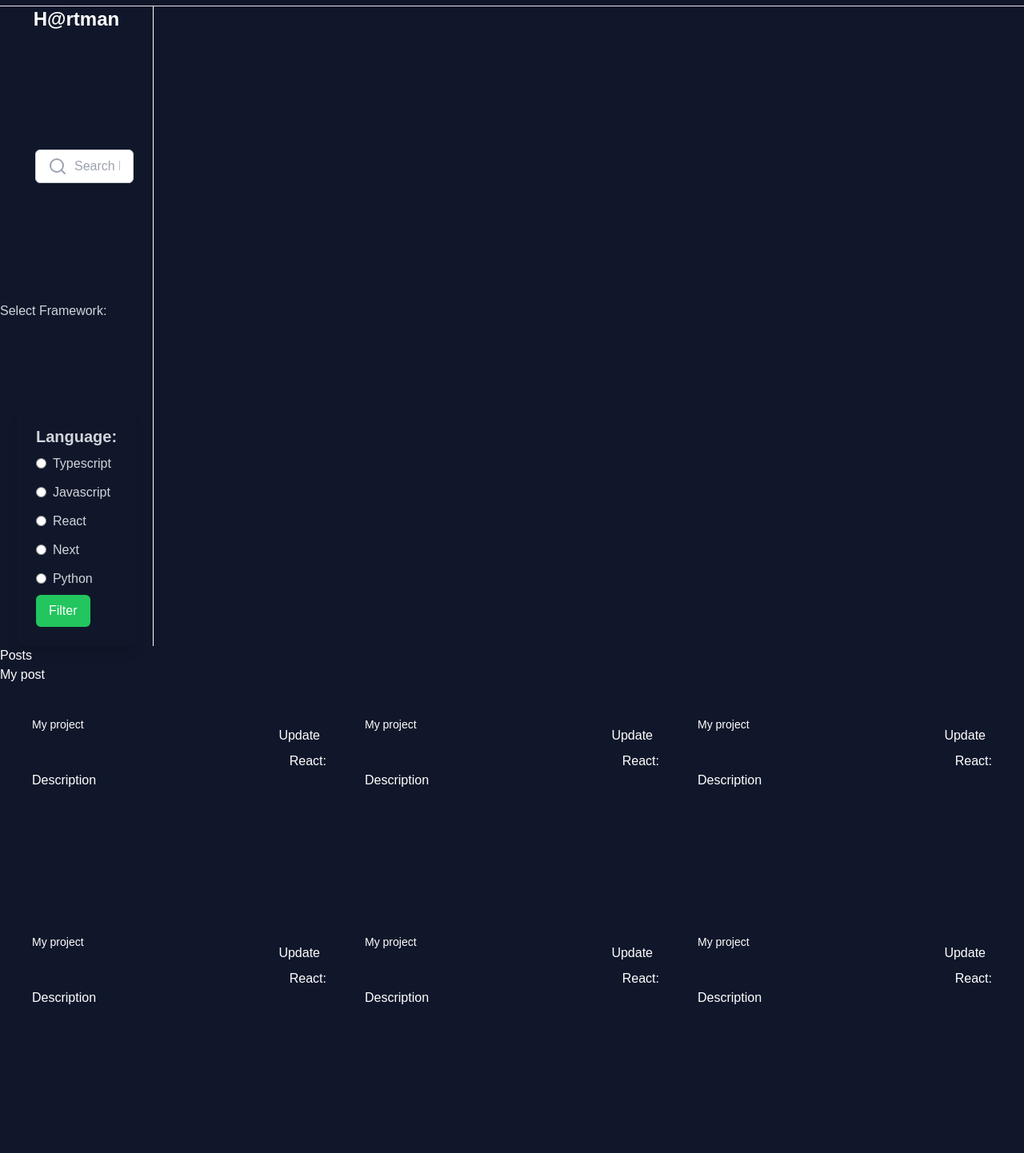
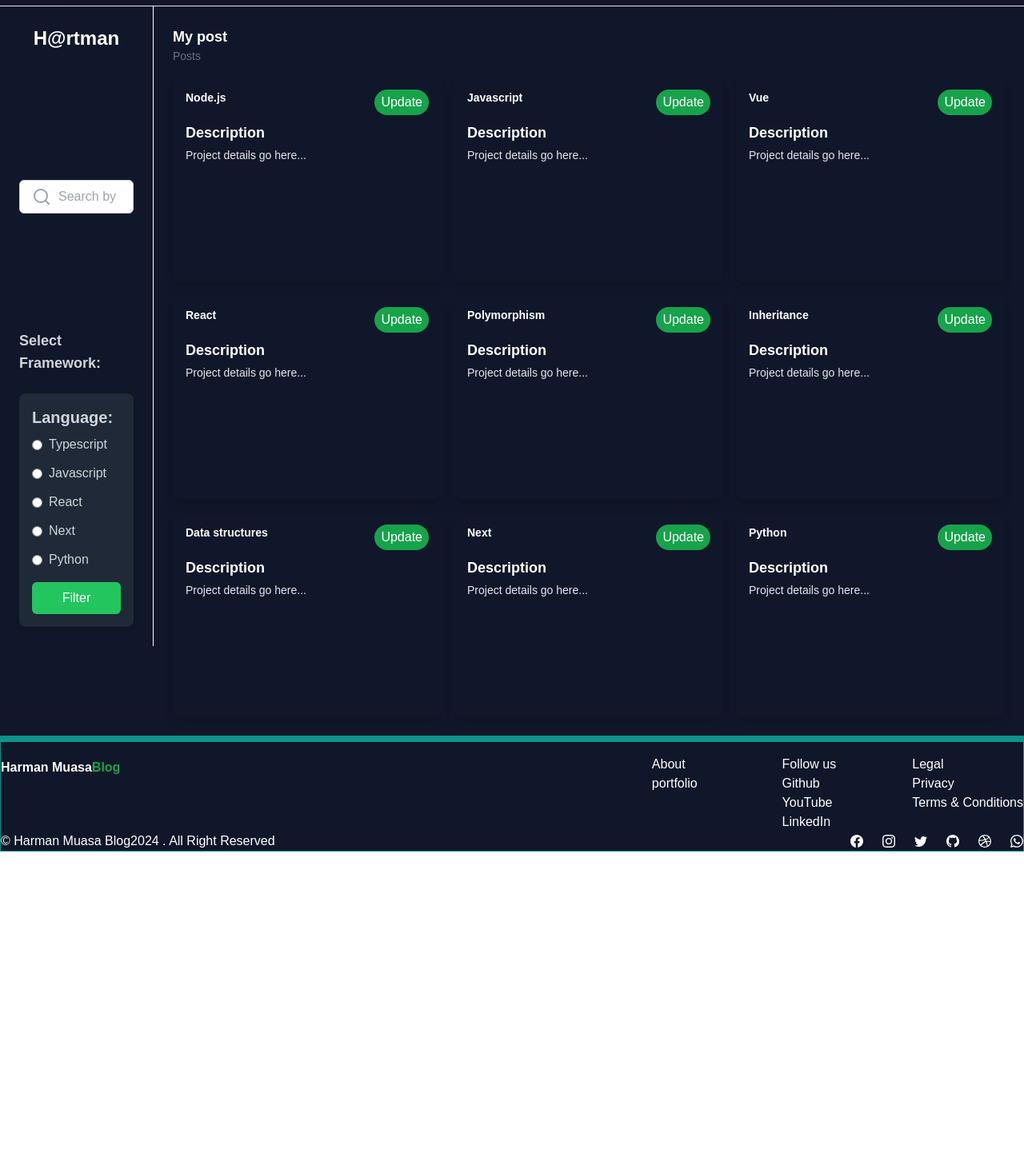
Before and after one commit to Muasa-harman/harman-muasa-blog, a Next.js app: page /posts in a window 1280 px wide. Shown: the part 48-1490 px from the top of the page at 80% size. After the commit the page ends 1113 px from the top, so only its background shows below. Built offline with nearby package versions, Linux system fonts and the light colour scheme; a web font is replaced by a local one.

Commit message:
postcard

```diff
--- a/src/app/posts/page.tsx
+++ b/src/app/posts/page.tsx
@@ -4,76 +4,31 @@ import React from "react";
 
 const page = () => {
   return (
-    <div className="">
-      <Sidebar />
-      <div className="flex">Posts</div>
-      <h5 className="">My post</h5>
+    <div className="flex">
+      {/* Sidebar */}
+      <div className="sticky top-0 h-screen">
+        <Sidebar />
+      </div>
 
-      <div className="flex flex-col p-6">
+      {/* Main Content */}
+      <div className="flex-1 p-6">
+        {/* Header */}
+        <div className="mb-4">
+          <h5 className="text-lg font-semibold">My post</h5>
+          <div className="text-sm text-gray-500">Posts</div>
+        </div>
+
+        {/* Grid of PostCards */}
         <div className="grid grid-cols-3 gap-4">
-          <PostCard
-            card={{
-              title: "Node.js",
-              slug: "",
-              image: "",
-            }}
-          />
-          <PostCard
-            card={{
-              title: "Javascript",
-              slug: "",
-              image: "",
-            }}
-          />
-          <PostCard
-            card={{
-              title: "Vue",
-              slug: "8",
-              image: "",
-            }}
-          />
-          <PostCard
-            card={{
-              title: "React",
-              slug: "9",
-              image: "",
-            }}
-          />
-          <PostCard
-            card={{
-              title: "Polymorphism",
-              slug: "",
-              image: "",
-            }}
-          />
-          <PostCard
-            card={{
-              title: "Inheritance",
-              slug: "",
-              image: "",
-            }}
-          />
-          <PostCard
-            card={{
-              title: "Data structures",
-              slug: "",
-              image: "",
-            }}
-          />
-          <PostCard
-            card={{
-              title: "Next",
-              slug: "",
-              image: "",
-            }}
-          />
-          <PostCard
-            card={{
-              title: "Python",
-              slug: "",
-              image: "",
-            }}
-          />
+          <PostCard card={{ title: "Node.js", slug: "", image: "" }} />
+          <PostCard card={{ title: "Javascript", slug: "", image: "" }} />
+          <PostCard card={{ title: "Vue", slug: "8", image: "" }} />
+          <PostCard card={{ title: "React", slug: "9", image: "" }} />
+          <PostCard card={{ title: "Polymorphism", slug: "", image: "" }} />
+          <PostCard card={{ title: "Inheritance", slug: "", image: "" }} />
+          <PostCard card={{ title: "Data structures", slug: "", image: "" }} />
+          <PostCard card={{ title: "Next", slug: "", image: "" }} />
+          <PostCard card={{ title: "Python", slug: "", image: "" }} />
         </div>
       </div>
     </div>
@@ -81,3 +36,88 @@ const page = () => {
 };
 
 export default page;
+
+
+// import PostCard from "@/components/PostCard";
+// import Sidebar from "@/components/Sidebar";
+// import React from "react";
+
+// const page = () => {
+//   return (
+//     <div className="">
+//       <Sidebar />
+//       <div className="flex">Posts</div>
+//       <h5 className="">My post</h5>
+
+//       <div className="flex flex-col p-6">
+//         <div className="grid grid-cols-3 gap-4">
+//           <PostCard
+//             card={{
+//               title: "Node.js",
+//               slug: "",
+//               image: "",
+//             }}
+//           />
+//           <PostCard
+//             card={{
+//               title: "Javascript",
+//               slug: "",
+//               image: "",
+//             }}
+//           />
+//           <PostCard
+//             card={{
+//               title: "Vue",
+//               slug: "8",
+//               image: "",
+//             }}
+//           />
+//           <PostCard
+//             card={{
+//               title: "React",
+//               slug: "9",
+//               image: "",
+//             }}
+//           />
+//           <PostCard
+//             card={{
+//               title: "Polymorphism",
+//               slug: "",
+//               image: "",
+//             }}
+//           />
+//           <PostCard
+//             card={{
+//               title: "Inheritance",
+//               slug: "",
+//               image: "",
+//             }}
+//           />
+//           <PostCard
+//             card={{
+//               title: "Data structures",
+//               slug: "",
+//               image: "",
+//             }}
+//           />
+//           <PostCard
+//             card={{
+//               title: "Next",
+//               slug: "",
+//               image: "",
+//             }}
+//           />
+//           <PostCard
+//             card={{
+//               title: "Python",
+//               slug: "",
+//               image: "",
+//             }}
+//           />
+//         </div>
+//       </div>
+//     </div>
+//   );
+// };
+
+// export default page;
--- a/src/components/PostCard.tsx
+++ b/src/components/PostCard.tsx
@@ -1,37 +1,76 @@
 import Link from "next/link";
 
-interface PostCardProps{
+interface PostCardProps {
   card: {
-    title: string,
-    slug:string,
-    image:string,
+    title: string;
+    slug: string;
+    image: string;
   };
 }
 
+const PostCard: React.FC<PostCardProps> = ({ card }) => {
+  return (
+    <Link href={`/details/${card.slug}`}>
+      <div
+        style={{ backgroundImage: `url(${card.image})` }}
+        className="bg-cover bg-center text-white rounded-lg p-4 h-64 transition-transform hover:scale-105 shadow-lg"
+      >
+        {/* Card Header */}
+        <div className="flex justify-between items-start mb-2">
+          <span className="text-sm font-semibold">{card.title}</span>
+          <button className="text-white px-2 py-1 rounded-full bg-green-600 hover:bg-green-700">
+            Update
+          </button>
+        </div>
+
+        {/* Card Body */}
+        <div className="mt-2">
+          <h4 className="text-lg font-bold">Description</h4>
+          <p className="text-sm text-gray-200 mt-1">Project details go here...</p>
+        </div>
+      </div>
+    </Link>
+  );
+};
+
+export default PostCard;
 
 
-const PostCard: React.FC<PostCardProps> = ()=>{
-  return(
-    <Link href={'/details'}>
-    <div style={{backgroundImage:""}} className={`bg-cover bg-center text-white rounded-lg p-4 h-64 transition-transform hover:scale-105`}>
-      <div className="flex justify-between items-start">
-        <span className="text-sm">My project</span>
-        <div className="flex flex-col items-end mt-2">
-        <button className={`text-white px-2 py-1 rounded-full bg-custom-green`}>Update</button>
-        <div className="flex mt-1">
-          <h5 className="">React:</h5>
-        </div>
-        </div>
-      </div>
-      <div className="">
-        <h4 className="">Description</h4>
-      </div>
-    </div>
-    </Link>
-  )
-}
 
-export default PostCard;
+// import Link from "next/link";
+
+// interface PostCardProps{
+//   card: {
+//     title: string,
+//     slug:string,
+//     image:string,
+//   };
+// }
+
+
+
+// const PostCard: React.FC<PostCardProps> = ()=>{
+//   return(
+//     <Link href={'/details'}>
+//     <div style={{backgroundImage:""}} className={`bg-cover bg-center text-white rounded-lg p-4 h-64 transition-transform hover:scale-105`}>
+//       <div className="flex justify-between items-start">
+//         <span className="text-sm">My project</span>
+//         <div className="flex flex-col items-end mt-2">
+//         <button className={`text-white px-2 py-1 rounded-full bg-custom-green`}>Update</button>
+//         <div className="flex mt-1">
+//           <h5 className="">React:</h5>
+//         </div>
+//         </div>
+//       </div>
+//       <div className="">
+//         <h4 className="">Description</h4>
+//       </div>
+//     </div>
+//     </Link>
+//   )
+// }
+
+// export default PostCard;
 
 // "use client"
 
--- a/src/components/Sidebar.tsx
+++ b/src/components/Sidebar.tsx
@@ -1,44 +1,41 @@
 "use client";
 
 import { Search } from "lucide-react";
-import Link from "next/link";
-import { usePathname, useRouter } from "next/navigation";
-import Router from "next/router";
+import { useRouter } from "next/navigation";
 import React, { useState } from "react";
 
 const Sidebar: React.FC = () => {
   const router = useRouter();
-  const pathname = usePathname();
   const [searchTerm, setSearchTerm] = useState("");
+  const [selectedFramework, setSelectedFramework] = useState("");
 
   const handleSearch = (e: React.ChangeEvent<HTMLInputElement>) => {
-    e.preventDefault();
+    setSearchTerm(e.target.value);
   };
 
-  const handleButtonSearch = (e:React.FormEvent) =>{
+  const handleFrameworkChange = (e: React.ChangeEvent<HTMLInputElement>) => {
+    setSelectedFramework(e.target.value);
+  };
+
+  const handleButtonSearch = (e: React.FormEvent) => {
     e.preventDefault();
-    router.push('/post')
-  }
+    router.push("/post");
+  };
+
   return (
-    <div className="flex flex-col justify-between h-screen w-48 text-gray-300 border-r border-white">
-      <div className="">
-        <h1 className="text-2xl font-bold text-white position-sticky text-center">
-          H@rtman
-        </h1>
+    <div className="flex flex-col justify-between h-screen w-48 text-gray-300 border-r border-white p-6">
+      {/* Sidebar Header */}
+      <div className="text-center mb-4">
+        <h1 className="text-2xl font-bold text-white">H@rtman</h1>
       </div>
-      <div className="flex flex-col space-y-4 p-6">
+
       {/* Search Input */}
-        <form
-          className="flex flex-col flex-grow mb-4"
-          // onSubmit={handleSearch}
-        >
-
-        <div className="relative ml-5 max-w-md mx-auto mt-4">
-          <div className="relative">
+      <form className="flex flex-col mb-4">
+        <div className="relative max-w-md mx-auto mt-4">
           <input
             type="text"
             value={searchTerm}
-              onChange={(e) => setSearchTerm(e.target.value)}
+            onChange={handleSearch}
             placeholder="Search by distance, keyword..."
             className="border border-gray-300 rounded-md pl-12 pr-4 py-2 w-full bg-custom-dark text-gray-100 placeholder-gray-400 focus:outline-none focus:ring-2 focus:ring-blue-500 focus:border-transparent"
           />
@@ -46,75 +43,35 @@ const Sidebar: React.FC = () => {
             <Search className="text-gray-400" />
           </div>
         </div>
-        </div>
       </form>
-      </div>
-      <h4 className="">Select Framework:</h4>
+
+      {/* Framework Selection */}
       <div className="space-y-6">
-      <div className="flex justify-around space-x-16">
-        <div className="max-w-lg shadow-lg rounded-lg p-6">
+        <h4 className="text-lg font-semibold">Select Framework:</h4>
+        <div className="max-w-lg rounded-lg p-4 bg-gray-800 shadow-md">
           <h2 className="text-xl font-bold mb-2">Language:</h2>
           <div className="space-y-3">
-            <label className="flex items-center">
+            {["Typescript", "Javascript", "React", "Next", "Python"].map((framework) => (
+              <label key={framework} className="flex items-center">
                 <input
                   type="radio"
                   name="framework"
-                // checked={selectedFrame === "typescript"}
-                value="any"
-                // checked={selectedDistance === "any"}
-                onChange={handleSearch}
+                  value={framework.toLowerCase()}
+                  checked={selectedFramework === framework.toLowerCase()}
+                  onChange={handleFrameworkChange}
                   className="form-radio text-custom-purple"
                 />
-              <span className="ml-2">Typescript</span>
+                <span className="ml-2">{framework}</span>
               </label>
-            <label className="flex items-center">
-              <input
-                type="radio"
-                name="distance"
-                value="under_3"
-                // checked={selectedFrame === "typescript"}
-                // onChange={handleDistanceChange}
-                className="form-radio text-custom-purple"
-              />
-              <span className="ml-2">Javascript</span>
-            </label>
-            <label className="flex items-center">
-              <input
-                type="radio"
-                name="distance"
-                value="3_to_6"
-                // checked={selectedFrame === "react"}
-                // onChange={handleDistanceChange}
-                className="form-radio text-custom-purple"
-              />
-              <span className="ml-2">React</span>
-            </label>
-            <label className="flex items-center">
-              <input
-                type="radio"
-                name="distance"
-                value="6_to_15"
-                // checked={selectedFrame ==="next"}
-                // onChange={handleDistanceChange}
-                className="form-radio text-custom-purple"
-              />
-              <span className="ml-2">Next</span>
-            </label>
-            <label className="flex items-center">
-              <input
-                type="radio"
-                name="distance"
-                value="more_than_16"
-                // checked={selectedFrame ==="python"}
-                // onChange={handleDistanceChange}
-                className="form-radio text-custom-purple"
-              />
-              <span className="ml-2">Python</span>
-            </label>
+            ))}
           </div>
-          <button onClick={handleButtonSearch} className="bg-green-500 p-3 mt-2 hover:bg-slate-500 rounded-md
-           text-white transition duration-200 items-center px-4 py-2" type="submit">Filter</button>
-        </div>
+          <button
+            onClick={handleButtonSearch}
+            className="bg-green-500 hover:bg-slate-500 rounded-md text-white transition duration-200 px-4 py-2 mt-4 w-full"
+            type="submit"
+          >
+            Filter
+          </button>
         </div>
       </div>
     </div>
@@ -122,3 +79,130 @@ const Sidebar: React.FC = () => {
 };
 
 export default Sidebar;
+
+
+
+// "use client";
+
+// import { Search } from "lucide-react";
+// import Link from "next/link";
+// import { usePathname, useRouter } from "next/navigation";
+// import Router from "next/router";
+// import React, { useState } from "react";
+
+// const Sidebar: React.FC = () => {
+//   const router = useRouter();
+//   const pathname = usePathname();
+//   const [searchTerm, setSearchTerm] = useState("");
+
+//   const handleSearch = (e: React.ChangeEvent<HTMLInputElement>) => {
+//     e.preventDefault();
+//   };
+
+//   const handleButtonSearch = (e:React.FormEvent) =>{
+//     e.preventDefault();
+//     router.push('/post')
+//   }
+//   return (
+//     <div className="flex flex-col justify-between h-screen w-48 text-gray-300 border-r border-white">
+//       <div className="">
+//         <h1 className="text-2xl font-bold text-white position-sticky text-center">
+//           H@rtman
+//         </h1>
+//       </div>
+//       <div className="flex flex-col space-y-4 p-6">
+//         {/* Search Input */}
+//         <form
+//           className="flex flex-col flex-grow mb-4"
+//           // onSubmit={handleSearch}
+//         >
+
+//         <div className="relative ml-5 max-w-md mx-auto mt-4">
+//           <div className="relative">
+//             <input
+//               type="text"
+//               value={searchTerm}
+//               onChange={(e) => setSearchTerm(e.target.value)}
+//               placeholder="Search by distance, keyword..."
+//               className="border border-gray-300 rounded-md pl-12 pr-4 py-2 w-full bg-custom-dark text-gray-100 placeholder-gray-400 focus:outline-none focus:ring-2 focus:ring-blue-500 focus:border-transparent"
+//               />
+//             <div className="absolute left-4 top-1/2 transform -translate-y-1/2">
+//               <Search className="text-gray-400" />
+//             </div>
+//           </div>
+//         </div>
+//         </form>
+//       </div>
+//       <h4 className="">Select Framework:</h4>
+//       <div className="space-y-6">
+//       <div className="flex justify-around space-x-16">
+//         <div className="max-w-lg shadow-lg rounded-lg p-6">
+//           <h2 className="text-xl font-bold mb-2">Language:</h2>
+//           <div className="space-y-3">
+//             <label className="flex items-center">
+//               <input
+//                 type="radio"
+//                 name="framework"
+//                 // checked={selectedFrame === "typescript"}
+//                 value="any"
+//                 // checked={selectedDistance === "any"}
+//                 onChange={handleSearch}
+//                 className="form-radio text-custom-purple"
+//               />
+//               <span className="ml-2">Typescript</span>
+//             </label>
+//             <label className="flex items-center">
+//               <input
+//                 type="radio"
+//                 name="distance"
+//                 value="under_3"
+//                 // checked={selectedFrame === "typescript"}
+//                 // onChange={handleDistanceChange}
+//                 className="form-radio text-custom-purple"
+//               />
+//               <span className="ml-2">Javascript</span>
+//             </label>
+//             <label className="flex items-center">
+//               <input
+//                 type="radio"
+//                 name="distance"
+//                 value="3_to_6"
+//                 // checked={selectedFrame === "react"}
+//                 // onChange={handleDistanceChange}
+//                 className="form-radio text-custom-purple"
+//               />
+//               <span className="ml-2">React</span>
+//             </label>
+//             <label className="flex items-center">
+//               <input
+//                 type="radio"
+//                 name="distance"
+//                 value="6_to_15"
+//                 // checked={selectedFrame ==="next"}
+//                 // onChange={handleDistanceChange}
+//                 className="form-radio text-custom-purple"
+//               />
+//               <span className="ml-2">Next</span>
+//             </label>
+//             <label className="flex items-center">
+//               <input
+//                 type="radio"
+//                 name="distance"
+//                 value="more_than_16"
+//                 // checked={selectedFrame ==="python"}
+//                 // onChange={handleDistanceChange}
+//                 className="form-radio text-custom-purple"
+//               />
+//               <span className="ml-2">Python</span>
+//             </label>
+//           </div>
+//           <button onClick={handleButtonSearch} className="bg-green-500 p-3 mt-2 hover:bg-slate-500 rounded-md
+//            text-white transition duration-200 items-center px-4 py-2" type="submit">Filter</button>
+//         </div>
+//       </div>
+//     </div>
+//     </div>
+//   );
+// };
+
+// export default Sidebar;
```
Lines whose indentation alone changed are shown as unchanged.
